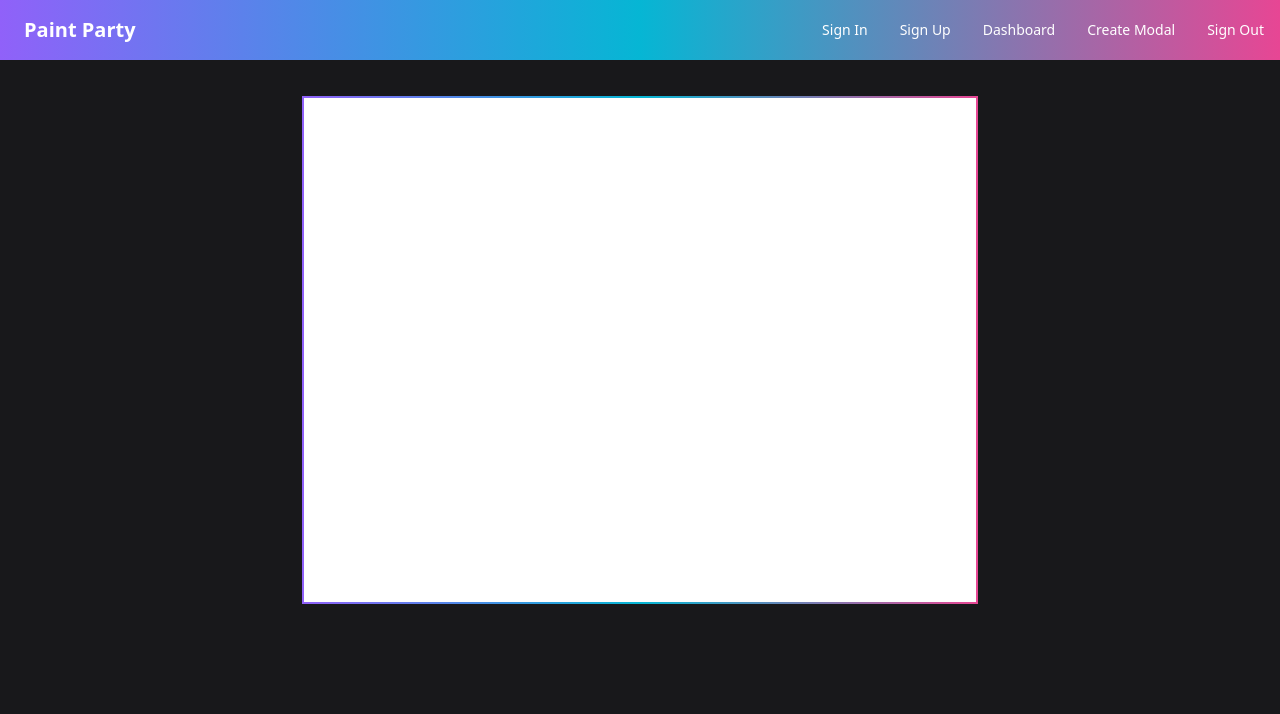
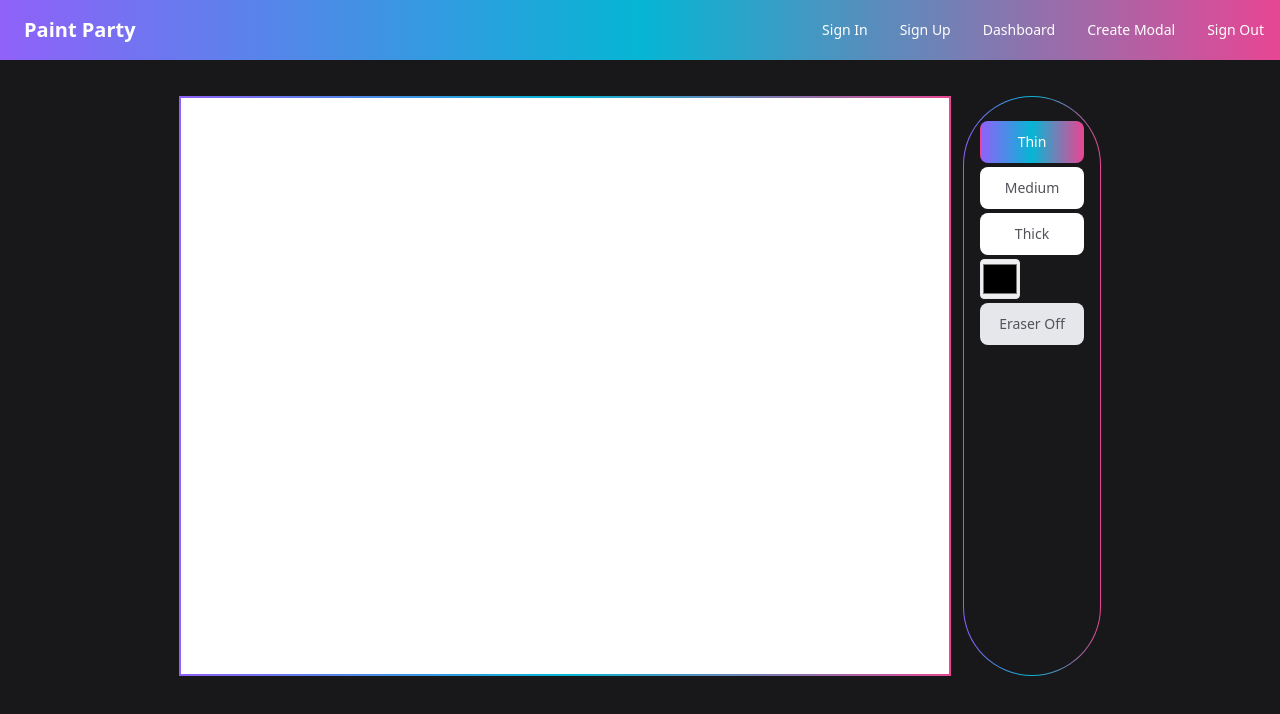
Before and after one commit to rockyueno0223/paint-party, a React (Vite) app in the folder frontend/: page /dashboard/create-canvas in a window 1280 px wide. Shown: the top 714 px of the page. Built offline with nearby package versions, Linux system fonts and the light colour scheme.

Commit message:
added selectors to Create canvas page

```diff
--- a/frontend/src/pages/CreateCanvas.tsx
+++ b/frontend/src/pages/CreateCanvas.tsx
@@ -1,3 +1,4 @@
+import { Button } from "flowbite-react";
 import { useEffect, useRef, useState } from "react";
 import { useSearchParams } from "react-router-dom";
 
@@ -9,19 +10,31 @@ export const CreateCanvas = () => {
   const [isDrawing, setIsDrawing] = useState<boolean>(false);
   const [lastPosition, setLastPosition] = useState<{ x: number; y: number } | null>(null);
 
+  const [lineWidth, setLineWidth] = useState<number>(2);
+  const [lineColor, setLineColor] = useState<string>("#000000");
+  const [isEraser, setIsEraser] = useState<boolean>(false);
+
   useEffect(() => {
     const canvas = canvasRef.current!;
     const ctx = canvas.getContext("2d")!;
 
-    // Set fixed internal resolution
-    canvas.width = 800; // Internal width
-    canvas.height = 600; // Internal height
+    // Set fixed internal size
+    canvas.width = 800;
+    canvas.height = 600;
 
     // Initialize canvas styles
+    ctx.lineCap = "round";
     ctx.lineWidth = 2;
-    ctx.lineCap = "round";
     ctx.strokeStyle = "#000000";
   }, []);
+
+  useEffect(() => {
+    const canvas = canvasRef.current!;
+    const ctx = canvas.getContext("2d")!;
+
+    ctx.lineWidth = lineWidth;
+    ctx.strokeStyle = lineColor;
+  }, [lineWidth, lineColor])
 
   const draw = (
     ctx: CanvasRenderingContext2D,
@@ -74,13 +87,74 @@ export const CreateCanvas = () => {
     setLastPosition({ x, y }); // Update the last position
   };
 
+  const handleChangeWidth = (width: number) => {
+    setLineWidth(width);
+    setIsEraser(false);
+  }
+
+  const toggleEraser = () => {
+    const canvas = canvasRef.current!;
+    const ctx = canvas.getContext("2d")!;
+    setIsEraser(!isEraser);
+    ctx.strokeStyle = isEraser ? lineColor : "#FFFFFF"; // Use canvas background color for eraser
+  };
+
   return (
     <div className="flex flex-col items-center p-3">
       <h3 className="text-xl font-semibold my-3">{canvasName}</h3>
+      <div className="flex flex-col lg:flex-row-reverse gap-3">
+        {/* Selector */}
+        <div className="bg-gradient-to-r from-purple-500 via-cyan-500 to-pink-500 p-px rounded-full">
+          <div className="flex flex-row lg:flex-col gap-1 bg-zinc-900 rounded-full w-full h-full py-3 px-5 lg:py-6 lg:px-4">
+
+            {/* Line Width Selector */}
+            <Button
+              onClick={() => handleChangeWidth(2)}
+              className={lineWidth === 2 ? 'bg-gradient-to-r from-purple-500 via-cyan-500 to-pink-500' : 'dark:bg-white text-zinc-600'}
+            >
+              Thin
+            </Button>
+            <Button
+              onClick={() => handleChangeWidth(5)}
+              className={lineWidth === 5 ? 'bg-gradient-to-r from-purple-500 via-cyan-500 to-pink-500' : 'dark:bg-white text-zinc-600'}
+            >
+              Medium
+            </Button>
+            <Button
+              onClick={() => handleChangeWidth(10)}
+              className={lineWidth === 10 ? 'bg-gradient-to-r from-purple-500 via-cyan-500 to-pink-500' : 'dark:bg-white text-zinc-600'}
+            >
+              Thick
+            </Button>
+
+            {/* Line Color Selector */}
+            <input
+              type="color"
+              value={lineColor}
+              onChange={(e) => {
+                setIsEraser(false); // Disable eraser when color changes
+                setLineColor(e.target.value);
+              }}
+              className="w-10 h-10 rounded border"
+            />
+
+            {/* Eraser */}
+            <Button
+              onClick={toggleEraser}
+              className={
+                isEraser ? "dark:bg-red-500 text-white" : "dark:bg-gray-200 text-zinc-600"
+              }
+            >
+              {isEraser ? "Eraser On" : "Eraser Off"}
+            </Button>
+          </div>
+        </div>
+
+        {/* Canvas */}
         <div className="bg-gradient-to-r from-purple-500 via-cyan-500 to-pink-500 p-0.5">
           <canvas
             ref={canvasRef}
-          className="w-full max-w-2xl h-auto bg-white cursor-crosshair"
+            className="w-full max-w-3xl h-auto bg-white cursor-crosshair"
             onMouseDown={startDrawing}
             onMouseMove={drawMouseMove}
             onMouseUp={stopDrawing}
@@ -88,5 +162,6 @@ export const CreateCanvas = () => {
           />
         </div>
       </div>
+    </div>
   )
 }
```
Lines whose indentation alone changed are shown as unchanged.
